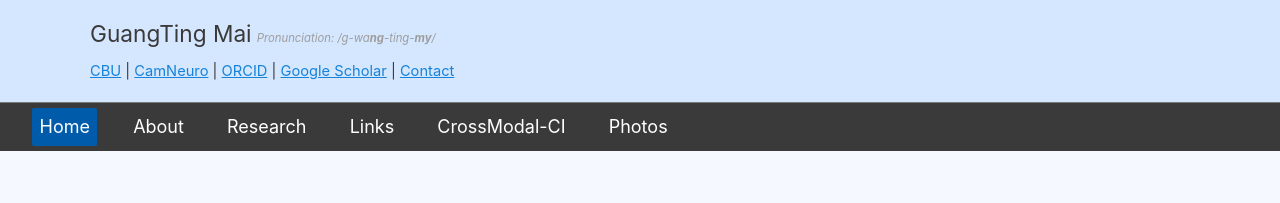
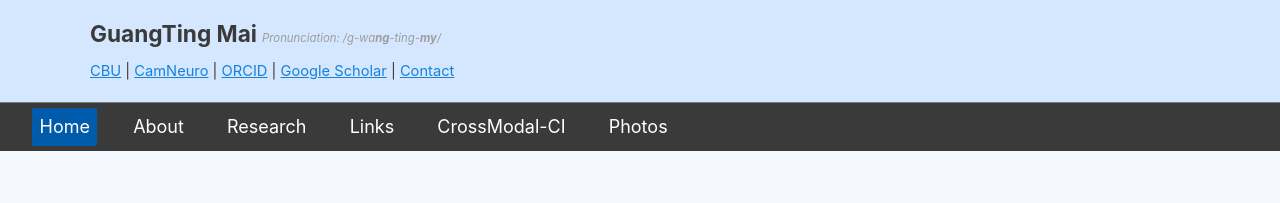
Before and after one commit to guangtingmai/guangtingmai.github.io, a Jekyll site: the page built from _pages/readme.html, in a window 1280 px wide. Shown: the top 203 px of the page. Built offline with Jekyll 4.4.1, drawn with Linux system fonts in a browser that asks for light colours.

Commit message:
Update _config.yml

```diff
--- a/_config.yml
+++ b/_config.yml
@@ -23,7 +23,7 @@
 author:
   # Biographic information
   avatar           : "profile.jpg"
-  name             : '<span style="font-size:17pt;line-height:1.1">GuangTing Mai</span> <span style="font-size:8.5pt;color:#9e9d9d;line-height:1.1"><i>Pronunciation: /g-wa<strong>ng</strong>-ting-<strong>my</strong>/</i></span>'
+  name             : '<span style="font-size:17pt;line-height:1.1"><strong>GuangTing Mai</strong></span> <span style="font-size:8.5pt;color:#9e9d9d;line-height:1.1"><i>Pronunciation: /g-wa<strong>ng</strong>-ting-<strong>my</strong>/</i></span>'
   pronouns         : # example: "she/her"
   bio              : '<span style="font-size:11pt;line-height:1.1"><a href="https://www.mrc-cbu.cam.ac.uk/people/guangting.mai/">CBU</a> | <a href="https://neuroscience.cam.ac.uk/member/gm832/">CamNeuro</a> | <a href="https://orcid.org/0000-0002-5618-7420">ORCID</a> | <a href="https://scholar.google.com/citations?user=bCQ03mIAAAAJ&hl=en">Google Scholar</a> | <a href="https://guangtingmai.github.io/contact/">Contact</a></span>'
   location         : # "UK"
```
